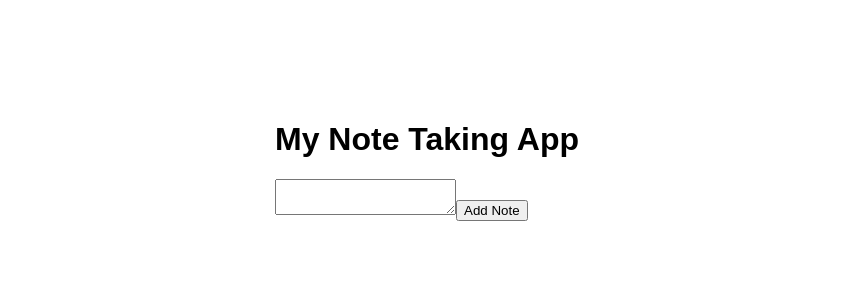
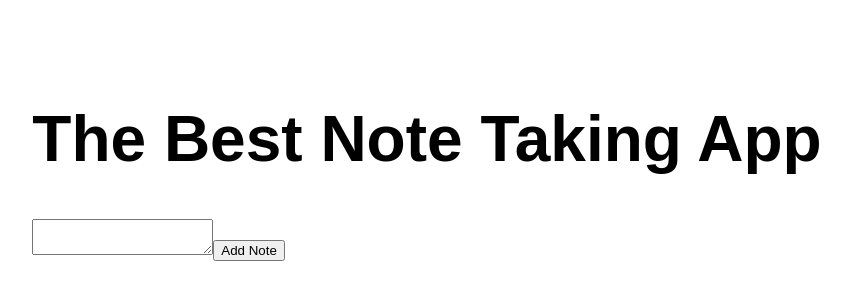
Before and after one commit to junaidbashi/Project_notes_app_1, a React (Create React App) app: page / in a window 1280 px wide. Shown: the part 240-540 px from the top of the page, without its empty margins (213-1063 px from the left). Built offline with nearby package versions, Linux system fonts and the light colour scheme.

Commit message:
Changed The Header.js file and App.js to include Header

```diff
--- a/src/App.js
+++ b/src/App.js
@@ -1,6 +1,7 @@
 import React, { useState } from 'react';
 import NoteList from './components/NoteList';
 import NoteEditor from './components/NoteEditor';
+import Header from './components/Header';
 
 function App() {
   const [notes, setNotes] = useState([]);
@@ -15,7 +16,7 @@ function App() {
 
   return (
     <div>
-      <h1>My Note Taking App</h1>
+      <h1>{Header()}</h1>
       <NoteList notes={notes} onDelete={deleteNote} />
       <NoteEditor onAdd={addNote} />
     </div>
--- a/src/components/Header.js
+++ b/src/components/Header.js
@@ -3,7 +3,7 @@ import React from 'react';
 function Header() {
     return (
         <header>
-            <h1>My Note Taking App</h1>
+            <h1>The Best Note Taking App</h1>
         </header>
     );
 }
```
